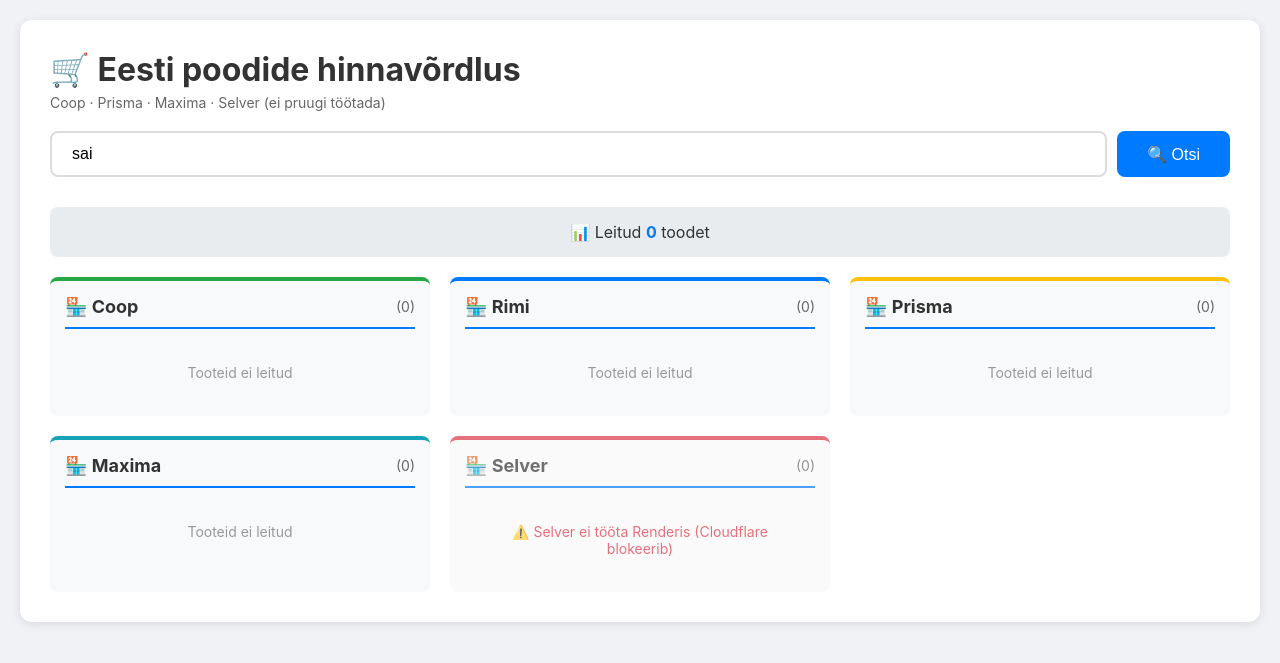
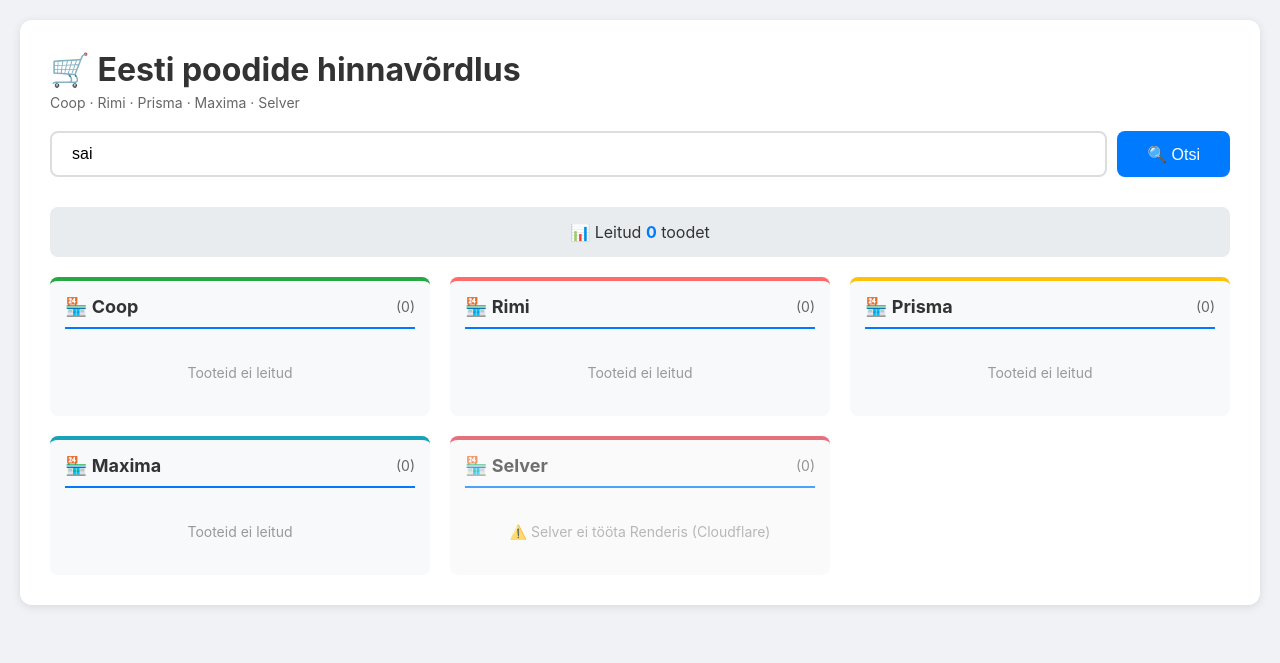
Before and after one commit to creatorsofcode/selverjacoop, a Flask app: page / in a window 1280 px wide. Shown: the top 663 px of the page. Run offline with Flask 3, Linux system fonts and the light colour scheme; data that the repository does not hold is empty.

Commit message:
Update index.html

```diff
--- a/templates/index.html
+++ b/templates/index.html
@@ -131,11 +131,11 @@
             text-align: center;
             font-size: 14px;
         }
-        .store-selver { border-top-color: #dc3545; opacity: 0.7; }
-        .store-selver .no-results { color: #dc3545; }
         .store-coop { border-top-color: #28a745; }
+        .store-rimi { border-top-color: #ff6b6b; }
         .store-prisma { border-top-color: #ffc107; }
         .store-maxima { border-top-color: #17a2b8; }
+        .store-selver { border-top-color: #dc3545; opacity: 0.7; }
         .total-count {
             text-align: center;
             padding: 15px;
@@ -155,7 +155,7 @@
 <body>
     <div class="container">
         <h1>🛒 Eesti poodide hinnavõrdlus</h1>
-        <p class="subtitle">Coop · Prisma · Maxima · Selver (ei pruugi töötada)</p>
+        <p class="subtitle">Coop · Rimi · Prisma · Maxima · Selver</p>
 
         <div class="search-box">
             <input type="text" id="searchInput" placeholder="Otsi toodet (nt: sai, leib, piim, kohv...)" value="sai">
@@ -200,12 +200,12 @@
 
             const storeColors = {
                 'Coop': 'store-coop',
+                'Rimi': 'store-rimi',
                 'Prisma': 'store-prisma',
                 'Maxima': 'store-maxima',
                 'Selver': 'store-selver'
             };
 
-            // Kuva koguarv
             totalContainer.innerHTML = `📊 Leitud <strong>${data.total_count || 0}</strong> toodet`;
 
             container.innerHTML = data.stores.map(store => `
@@ -224,7 +224,7 @@
                             </div>
                         `).join('')
                         : `<div class="no-results">
-                            ${store.name === 'Selver' ? '⚠️ Selver ei tööta Renderis (Cloudflare blokeerib)' : 'Tooteid ei leitud'}
+                            ${store.name === 'Selver' ? '⚠️ Selver ei tööta Renderis (Cloudflare)' : 'Tooteid ei leitud'}
                         </div>`
                     }
                 </div>
@@ -239,12 +239,10 @@
             return div.innerHTML;
         }
 
-        // Otsing enter klahviga
         document.getElementById('searchInput').addEventListener('keypress', function(e) {
             if (e.key === 'Enter') search();
         });
 
-        // Automaatne otsing lehe laadimisel
         window.onload = search;
     </script>
 </body>
```
